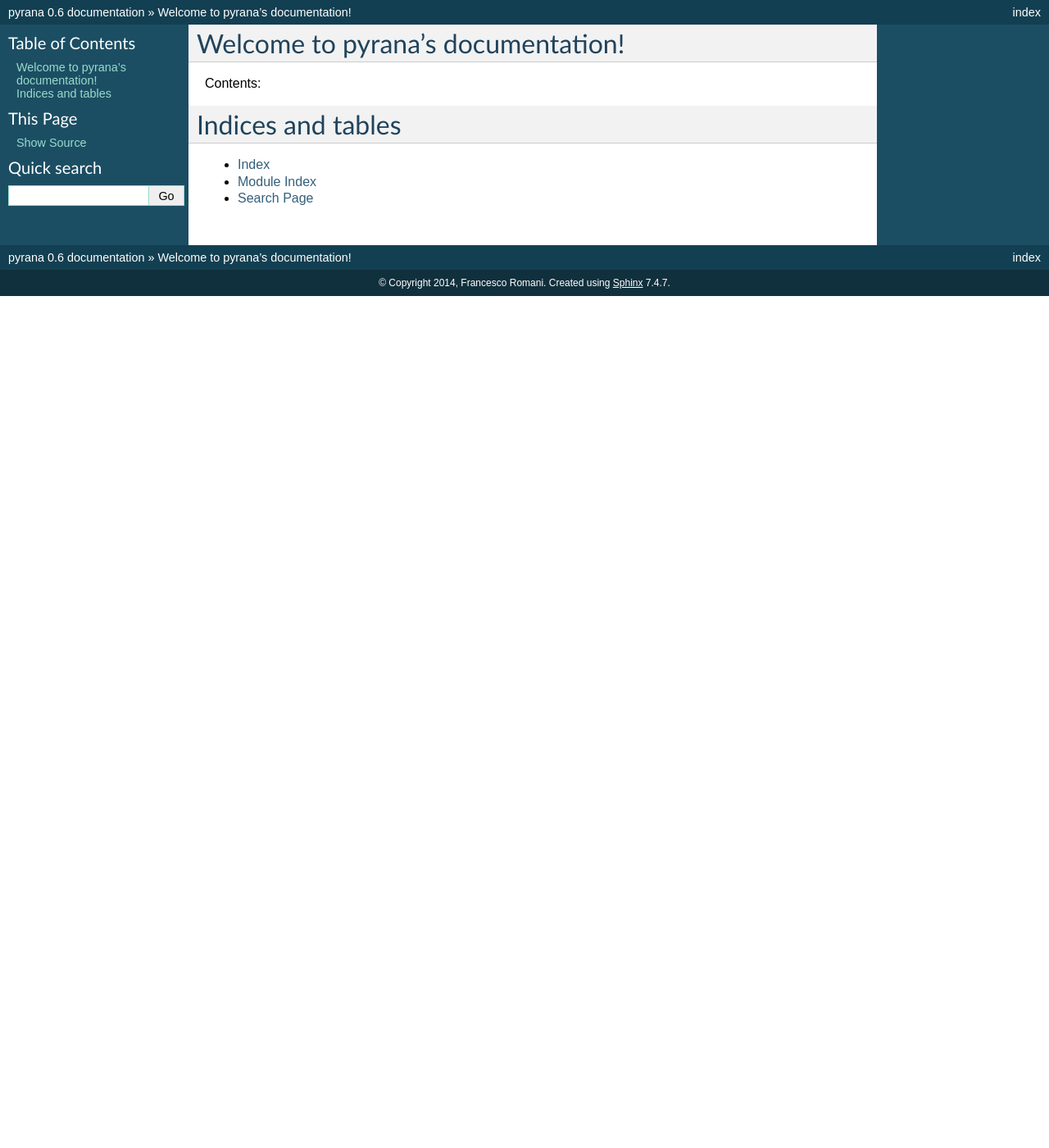
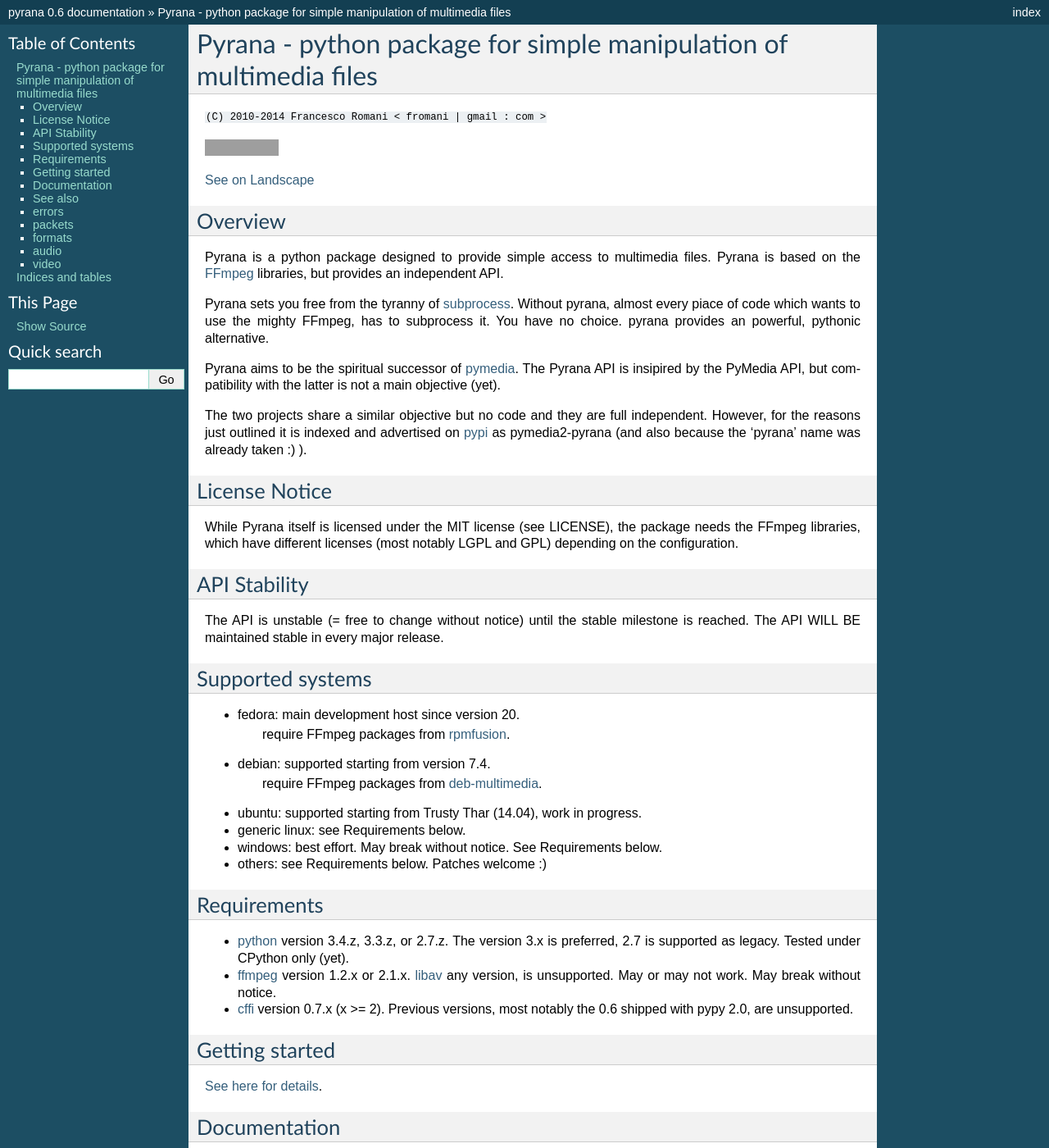
Before and after one commit to mojaves/pyrana, a Sphinx documentation site: the page built from docs/index.rst, in a window 1280 px wide and 1400 px high. Shown: the whole window at 82% size. Built offline with Sphinx 7.4.7, drawn with Linux system fonts in a browser that asks for light colours; some of the changed text lies outside the part shown; grey boxes are pictures that could not be loaded.

Commit message:
docs: bootstrap the docs

```diff
--- a/docs/conf.py
+++ b/docs/conf.py
@@ -16,7 +16,7 @@
 # If extensions (or modules to document with autodoc) are in another directory,
 # add these directories to sys.path here. If the directory is relative to the
 # documentation root, use os.path.abspath to make it absolute, like shown here.
-#sys.path.insert(0, os.path.abspath('.'))
+sys.path.insert(0, os.path.abspath('..'))
 
 # -- General configuration -----------------------------------------------------
 
@@ -228,7 +228,7 @@
 #  dir menu entry, description, category)
 texinfo_documents = [
   ('index', 'pyrana', u'pyrana Documentation',
-   u'Francesco Romani', 'pyrana', 'One line description of project.',
+   u'Francesco Romani', 'pyrana', 'Pythonic package built on FFmpeg.',
    'Miscellaneous'),
 ]
 
--- a/docs/index.rst
+++ b/docs/index.rst
@@ -3,15 +3,42 @@
    You can adapt this file completely to your liking, but it should at least
    contain the root `toctree` directive.
 
-Welcome to pyrana's documentation!
-==================================
+.. include:: ../README.rst
 
 Contents:
 
 .. toctree::
    :maxdepth: 2
 
+errors
+------
 
+.. automodule:: pyrana.errors
+   :members:
+
+packets
+-------
+
+.. automodule:: pyrana.packet
+   :members:
+
+formats
+-------
+
+.. automodule:: pyrana.formats
+   :members:
+
+audio
+-----
+
+.. automodule:: pyrana.audio
+   :members:
+
+video
+-----
+
+.. automodule:: pyrana.video
+   :members:
 
 Indices and tables
 ==================
```
